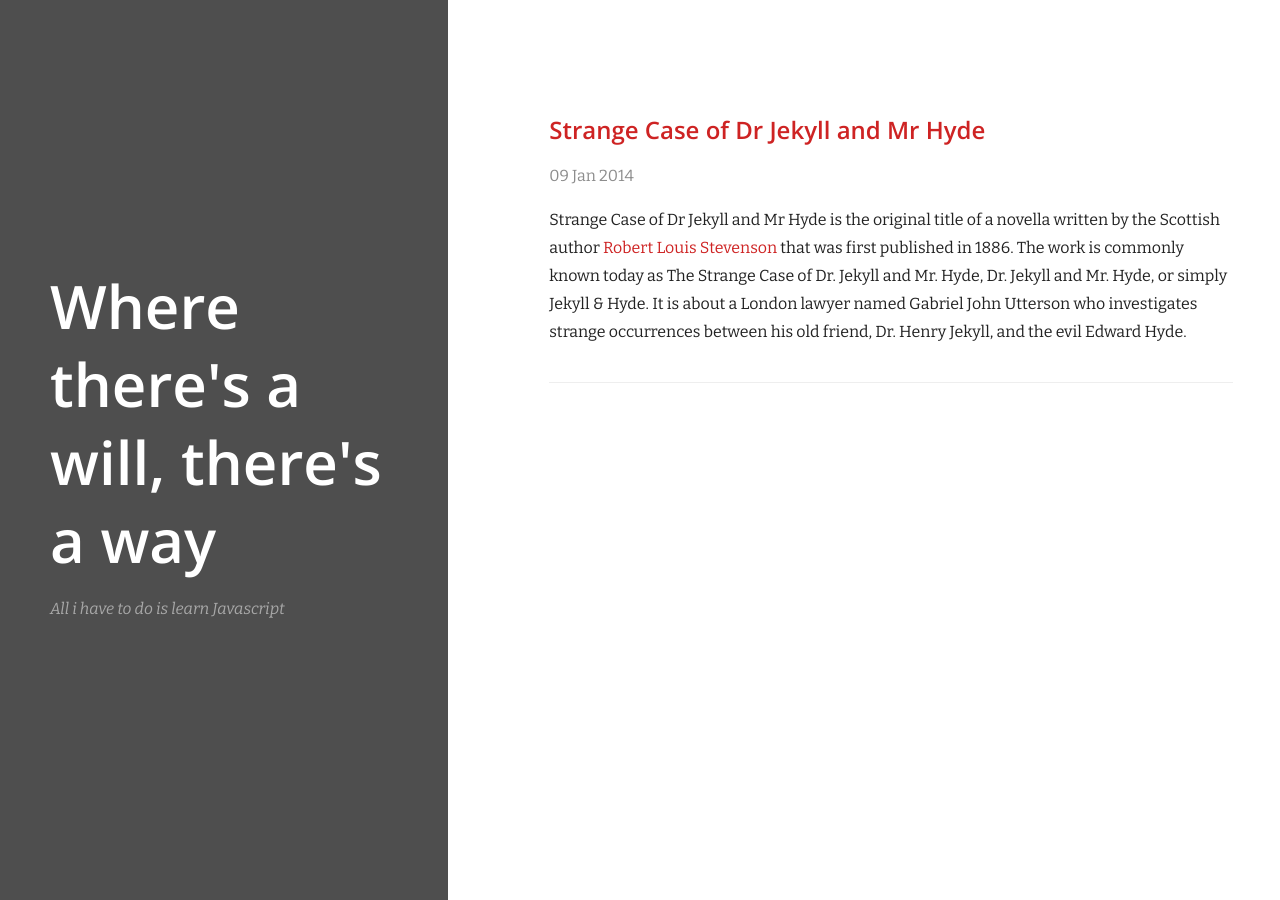
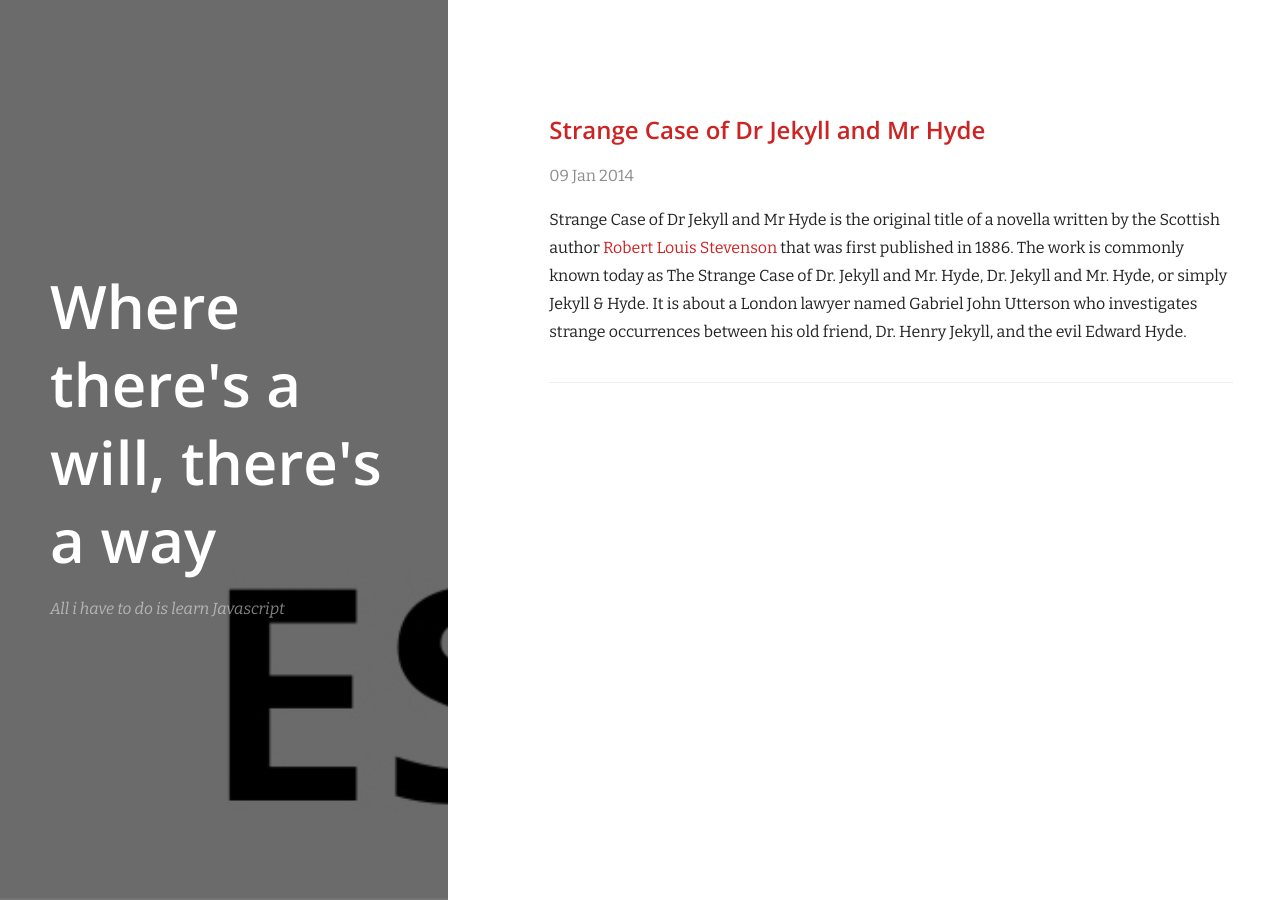
Before and after one commit to es6script/es6script.github.io, a Jekyll site: the page built from index.html, in a window 1280 px wide. Built offline with Jekyll 4.4.1, drawn with Linux system fonts in a browser that asks for light colours; nearby versions of some CDN libraries; Markdown is read by kramdown in place of the engine named in the settings.

Commit message:
first commit

```diff
--- a/_config.yml
+++ b/_config.yml
@@ -1,7 +1,7 @@
 # Site settings
 title: "Where there's a will, there's a way" # Your Title
 tagline: 'All i have to do is learn Javascript' # A brief tagline for your site
-sidebar_image: /images/cover.jpg
+sidebar_image: /images/corver.jpg
 
 # Build settings
 markdown: redcarpet
```
